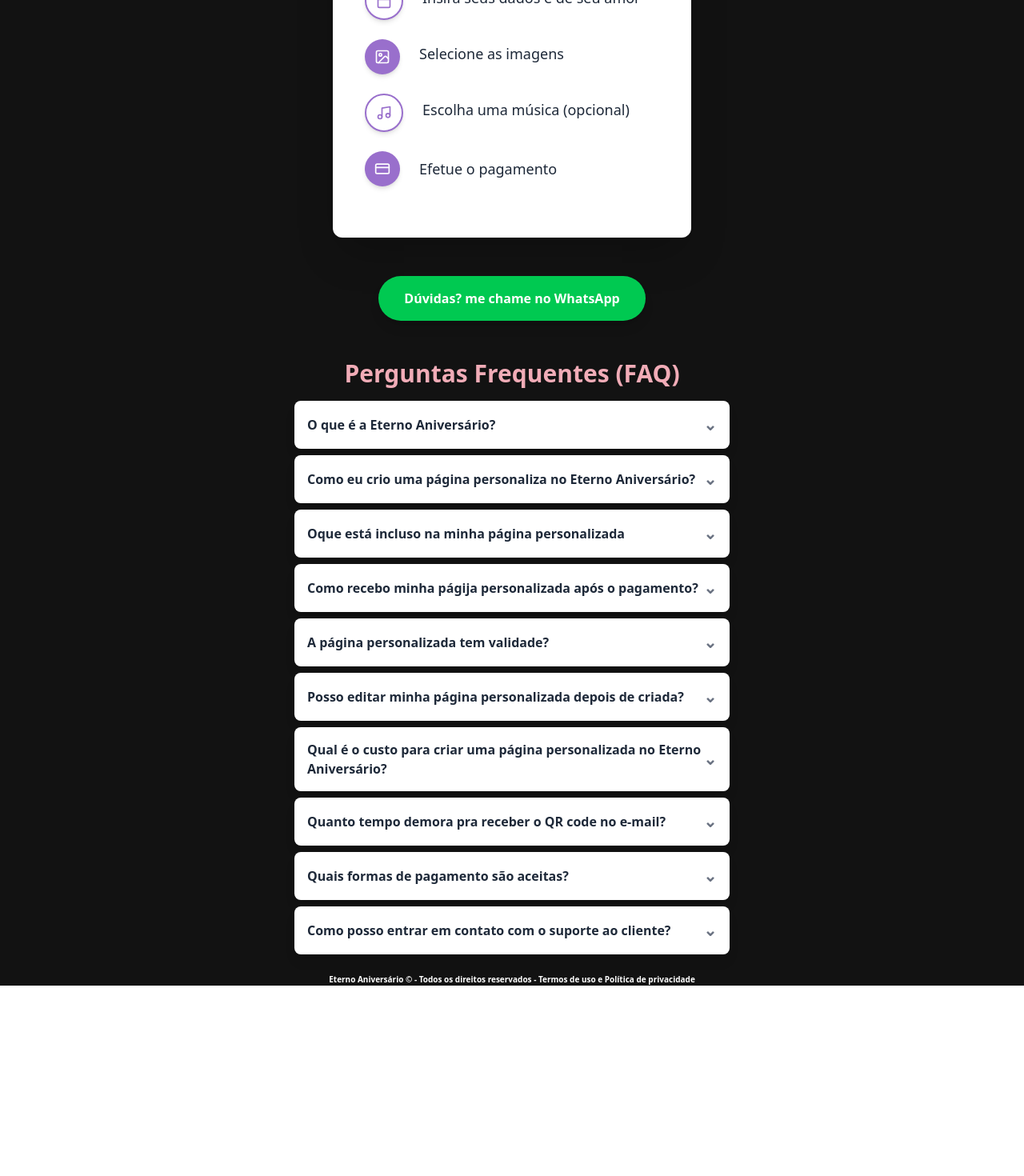
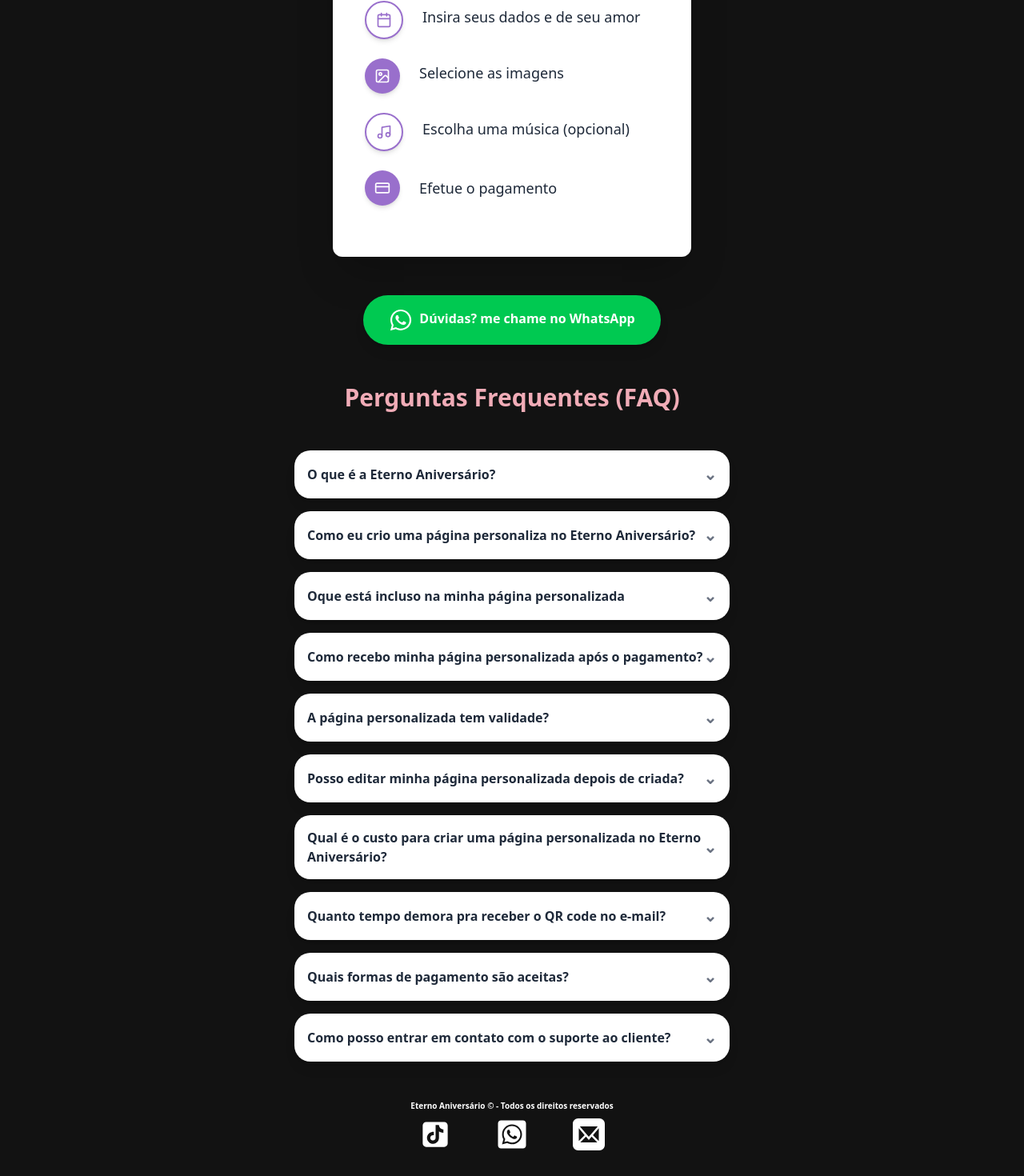
Before and after one commit to devneni/eterno-aniversario, a React (Vite) app: page / in a window 1280 px wide. Shown: the part 1311-2781 px from the top of the page at 80% size. Before the commit the page ends 2543 px from the top, so only its background shows below. Built offline with nearby package versions, Linux system fonts and the light colour scheme.

Commit message:
Estilização e adição de formas de contato

```diff
--- a/src/App.tsx
+++ b/src/App.tsx
@@ -20,7 +20,7 @@ function App() {
             Crie momentos inesquecíveis
           </h1>
 
-          <p className="text-white mb-8 text-left font-bold text-base">
+          <p className="text-white mt-6 mb-8 text-left font-semibold text-base">
             Registre o tempo do seu relacionamento em um site personalizado.{" "}
             <br /> Preencha o formulário e compartilhe com seu amor através de
             um QR Code especial.
--- a/src/components/AccordionItem.tsx
+++ b/src/components/AccordionItem.tsx
@@ -19,12 +19,12 @@ const AccordionItem: React.FC<AccordionItemProps> = ({ item }) => {
   return (
     <div
       className={`
-        mb-2 rounded-lg shadow-lg overflow-hidden transition-all duration-300
+        mb-4 rounded-[20px] shadow-lg overflow-hidden transition-all duration-300
         ${isOpen ? "bg-gray-50" : "bg-white"}
       `}
     >
       <button
-        className="w-full flex justify-between items-center p-4 text-left font-semibold text-gray-800 focus:outline-none"
+        className="w-full flex justify-between items-center p-4 text-left font-bold text-gray-800 focus:outline-none hover:bg-[#ff6969] hover:text-white "
         onClick={toggleOpen}
       >
         <span>{item.question}</span>
@@ -45,7 +45,9 @@ const AccordionItem: React.FC<AccordionItemProps> = ({ item }) => {
           ${isOpen ? "max-h-96 opacity-100 p-4 pt-0" : "max-h-0 opacity-0 p-0"}
         `}
       >
-        <p className="text-gray-600 border-t pt-4">{item.answer}</p>
+        <p className="text-gray-600 font-semibold border-t pt-4">
+          {item.answer}
+        </p>
       </div>
     </div>
   );
--- a/src/components/Data.tsx
+++ /dev/null
@@ -1,91 +0,0 @@
-function DataPrice1() {
-  const inputStyle =
-    "w-full px-4 py-3 bg-transparent border-2 border-white rounded-lg text-white placeholder-gray-300 focus:outline-none focus:ring-2 focus:ring-[#ff6969] focus:border-transparent transition duration-200";
-
-  return (
-    <div className="p-6 md:p-8 rounded-xl shadow-2xl text-white">
-      <div className="mb-6">
-        <label htmlFor="nomeCasal" className="sr-only">
-          Nome do casal
-        </label>
-
-        <input
-          className={inputStyle}
-          type="text"
-          id="nomeCasal"
-          placeholder="Nome do casal"
-        />
-      </div>
-      <div className="mb-6 flex flex-col md:flex-row md:space-x-4">
-        <div className="flex-1 mb-4 md:mb-0">
-          <label htmlFor="inicioRelacionamento" className="sr-only">
-            Início do relacionamento
-          </label>
-
-          <input
-            className={`${inputStyle} appearance-none`}
-            type="date"
-            id="inicioRelacionamento"
-            placeholder="Início do relacionamento"
-          />
-        </div>
-
-        <div className="flex-1">
-          <label htmlFor="horaMinuto" className="sr-only">
-            Hora e minuto (opcional)
-          </label>
-
-          <input
-            className={inputStyle}
-            type="time"
-            id="horaMinuto"
-            placeholder="Hora e minuto (opcional)"
-          />
-        </div>
-      </div>
-      <div className="mb-6">
-        <label htmlFor="email" className="sr-only">
-          Seu e-mail
-        </label>
-        <input
-          className={inputStyle}
-          type="email"
-          id="email"
-          placeholder="Seu e-mail"
-        />
-      </div>
-
-      <div className="mb-6">
-        <label htmlFor="mensagem" className="sr-only">
-          Declare seu amor em uma mensagem especial.
-        </label>
-        <textarea
-          className={`${inputStyle} resize-none h-32`}
-          id="mensagem"
-          rows={4}
-          placeholder="Declare seu amor em uma mensagem especial."
-        ></textarea>
-      </div>
-      <div className="mb-6 space-y-4">
-        <label htmlFor="fileInput" className="cursor-pointer block">
-          <div className="h-16 w-full bg-[#996fcc] text-white font-bold flex items-center justify-center p-4 rounded-lg focus:outline-none focus:ring-2 focus:ring-offset-2 focus:ring-[#ff6969] hover:bg-opacity-90 transition-colors duration-200 shadow-lg">
-            Adicione até 3 imagens
-          </div>
-        </label>
-
-        <input
-          id="fileInput"
-          type="file"
-          accept="image/*"
-          multiple
-          className="hidden"
-        />
-        <button className="bg-[#ff6969] rounded-lg w-full h-16 font-bold text-white hover:bg-[#e05656] transition duration-200 shadow-lg">
-          <h1>Crie sua Pagina Agora!</h1>
-        </button>
-      </div>
-    </div>
-  );
-}
-
-export default DataPrice1;
--- a/src/components/FAQSection.tsx
+++ b/src/components/FAQSection.tsx
@@ -28,7 +28,7 @@ const faqData: FaqItem[] = [
   },
   {
     id: 4,
-    question: "Como recebo minha págija personalizada após o pagamento?",
+    question: "Como recebo minha página personalizada após o pagamento?",
     answer:
       "Após a conclusão do pagamento, você receberá um QR code para compartilhar com o aniversariante e um link via e-mail para acessar a página.",
   },
@@ -67,7 +67,7 @@ const faqData: FaqItem[] = [
     id: 10,
     question: "Como posso entrar em contato com o suporte ao cliente?",
     answer:
-      "Você pode entrar em contato com nosso suporte ao cliente através do e-mail",
+      "Você pode entrar em contato com nosso suporte ao cliente através do e-mail eternoaniversario@gmail.com ou pelo WhatsApp (47) 98861-7240.",
   },
 ];
 
--- a/src/components/Footer.tsx
+++ b/src/components/Footer.tsx
@@ -1,11 +1,28 @@
+import { FaWhatsappSquare } from "react-icons/fa";
+import { AiFillTikTok } from "react-icons/ai";
+import { ImMail } from "react-icons/im";
+
 function Footer() {
   return (
-    <footer className="font-semibold text-center text-[10px] text-white">
-      <p>
-        Eterno Aniversário © - Todos os direitos reservados - Termos de uso e
-        Política de privacidade
-      </p>
-    </footer>
+    <div className=" bg-[#121212] py-4 pb-8 ">
+      <footer className="font-semibold text-center text-[10px] text-white">
+        Eterno Aniversário © - Todos os direitos reservados
+      </footer>
+      <div className="flex justify-center mt-2 space-x-4">
+        <a href="https://www.tiktok.com/@eternoaniversario" target="_blank">
+          <AiFillTikTok className="w-[80px] h-[40px] text-white" />
+        </a>
+        <a
+          href="https://api.whatsapp.com/send/?phone=554788617240&text&type=phone_number&app_absent=0"
+          target="_blank"
+        >
+          <FaWhatsappSquare className="w-[80px] h-[40px] text-white" />
+        </a>
+        <a href="mailto: eternoaniversario@gmail.com" target="_blank">
+          <ImMail className="w-[80px] h-[40px] text-white" />
+        </a>
+      </div>
+    </div>
   );
 }
 
--- a/src/components/LovePageForm.tsx
+++ b/src/components/LovePageForm.tsx
@@ -29,7 +29,12 @@ const LovePageForm: React.FC = () => {
       </div>
 
       <div className="max-w-xl mx-auto space-y-6">
-        <input type="text" placeholder="Nome do casal" className={inputClass} />
+        <input
+          id="teste"
+          type="text"
+          placeholder="Nome do casal"
+          className={inputClass}
+        />
 
         <div className="flex space-x-4">
           <input
@@ -66,7 +71,7 @@ const LovePageForm: React.FC = () => {
                 {selectedPlan.musicTips?.map((tip, index) => (
                   <button
                     key={index}
-                    className="px-3 py-1 bg-gray-700 text-sm rounded-full hover:bg-]-[#ff6969] transition duration-200"
+                    className="px-3 py-1 bg-gray-700 text-sm rounded-full hover:bg-[#ff6969] transition duration-200"
                   >
                     {tip}
                   </button>
@@ -92,7 +97,6 @@ const LovePageForm: React.FC = () => {
           </svg>
           <span>Selecione até {selectedPlan.photos} imagens</span>
         </button>
-
         <button className="w-full py-4 bg-[#ff6969] hover:bg-[#ff6969] text-white font-bold rounded-lg transition duration-200 text-xl">
           Crie Sua Página Agora!
         </button>
--- a/src/components/Phone.tsx
+++ b/src/components/Phone.tsx
@@ -5,8 +5,8 @@ interface PropsPhone {
 
 function Phone({ couplename, email }: PropsPhone) {
   return (
-    <div className="border-12  p-4 w-[300px] rounded-[45px]  border-[#484d52] h-150">
-      <span className="text-white ">Ariel sam</span>
+    <div className="border-12  p-4 w-[300px] rounded-[45px]  mt-50 border-[#484d52] h-150">
+      <span className="text-white ">{couplename}</span>
     </div>
   );
 }
--- a/src/components/Steps.tsx
+++ b/src/components/Steps.tsx
@@ -1,6 +1,6 @@
 import "lucide-react";
 import { ListChecks, Calendar, Image, Music, CreditCard } from "lucide-react";
-
+import { FaWhatsapp } from "react-icons/fa";
 const stepsData = [
   { icon: ListChecks, text: "Escolha seu plano" },
   { icon: Calendar, text: "Insira seus dados e de seu amor" },
@@ -73,16 +73,17 @@ function Steps() {
 
       <div className="mx-auto max-w-sm mt-12 mb-8 text-center">
         <a
-          className="inline-block text-white no-underline bg-green-500 hover:bg-green-600 active:bg-green-700 transition duration-200 rounded-full py-4 px-8 font-extrabold shadow-lg transform hover:scale-105"
+          className="inline-block text-white no-underline bg-green-500 hover:bg-green-600 active:bg-green-700 transition duration-200 rounded-full py-4 px-8 font-bold shadow-lg transform hover:scale-105"
           href="https://api.whatsapp.com/send/?phone=554788617240&text&type=phone_number&app_absent=0"
           target="_blank"
           rel="noopener noreferrer"
         >
+          <FaWhatsapp className="inline-block mr-2" size={30} />
           Dúvidas? me chame no WhatsApp
         </a>
       </div>
 
-      <p className="text-center font-bold text-[#f1acb7] text-3xl mt-12">
+      <p className="text-center font-bold text-[#f1acb7] text-3xl mt-12 mb-8">
         Perguntas Frequentes (FAQ)
       </p>
     </>
```
